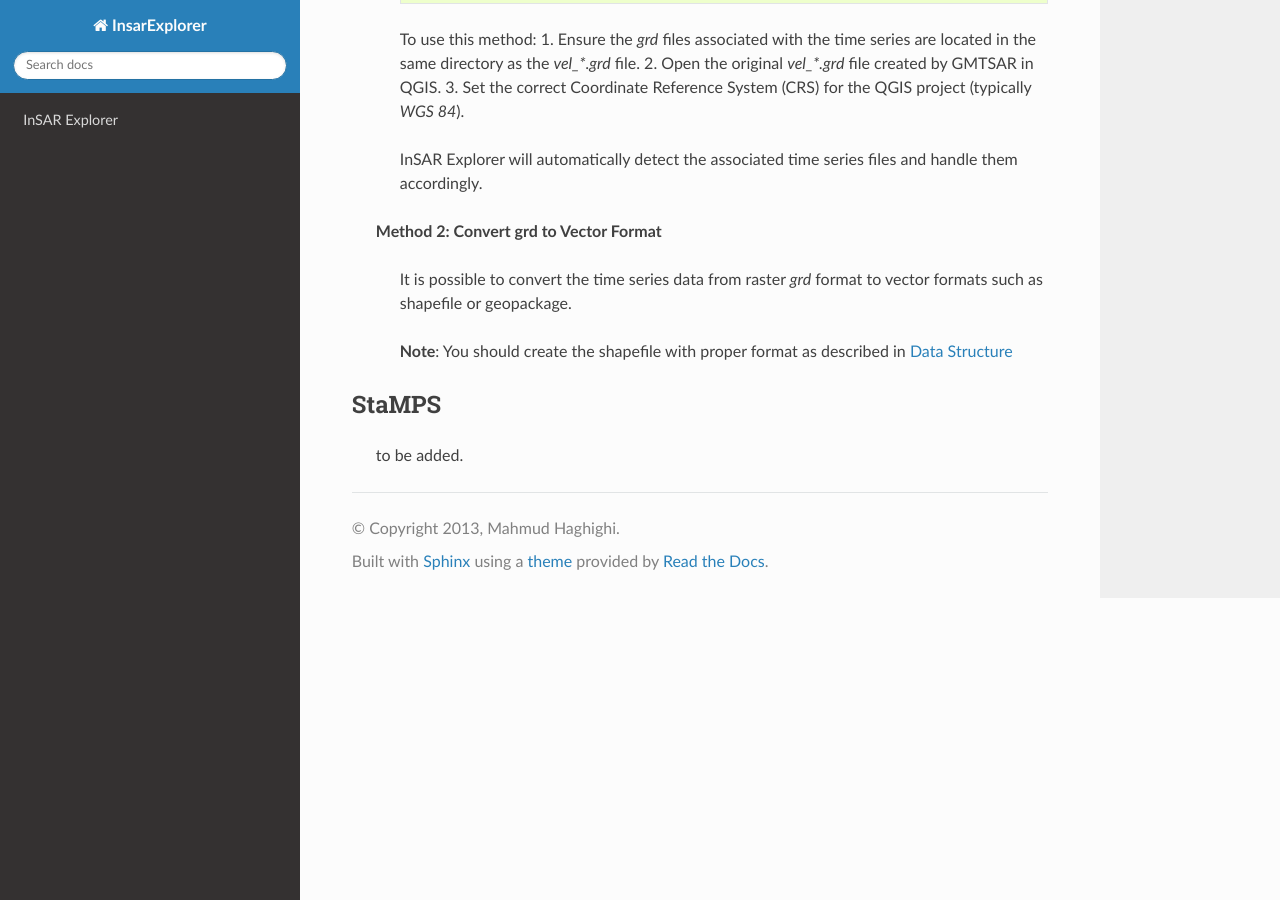
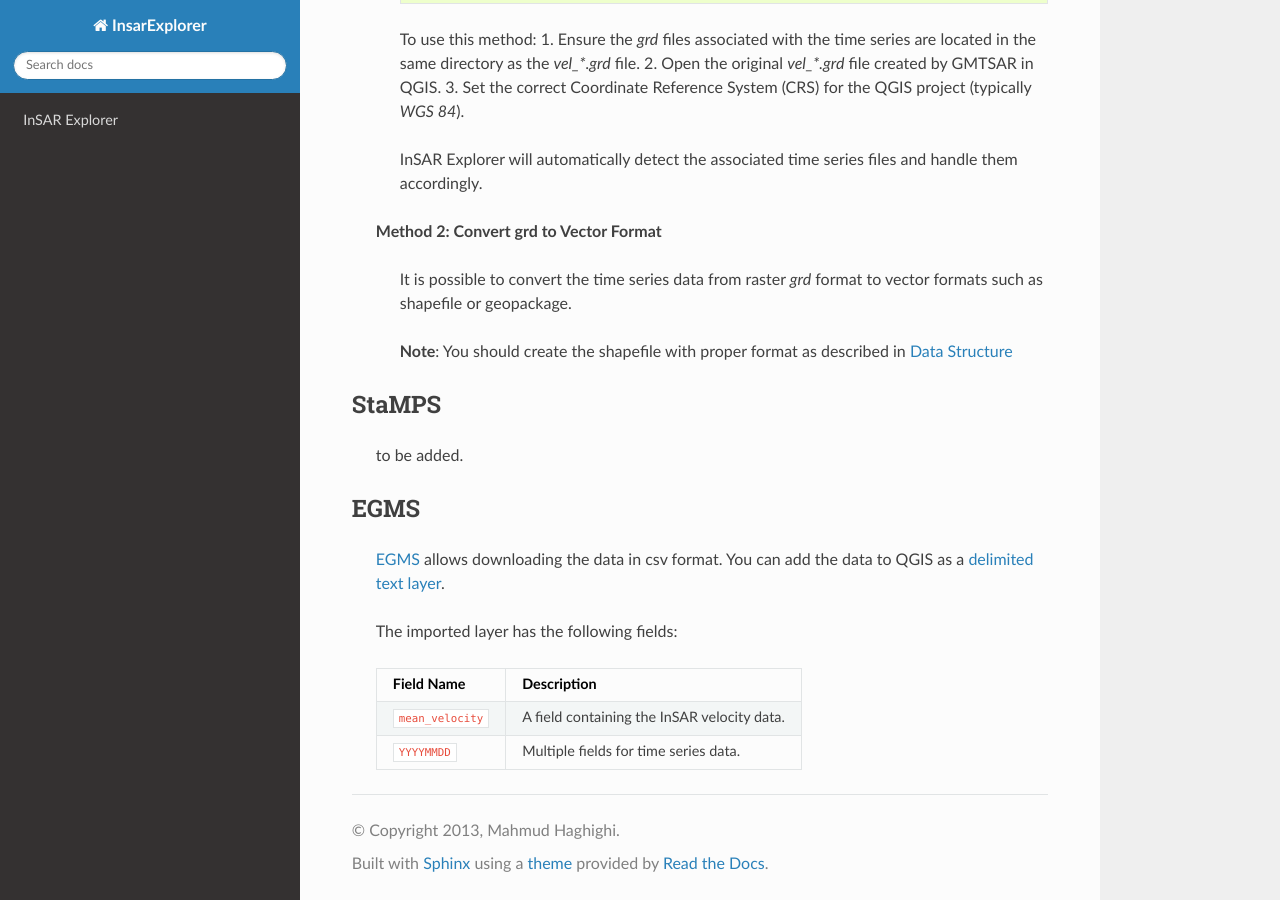
Before and after one commit to luhipi/insar-explorer, a Sphinx documentation site: the page built from help/source/data_preparation.rst, in a window 1280 px wide and 900 px high, scrolled down 1048 px. Built offline with Sphinx 7.4.7 and the Read the Docs theme 3.1.0, drawn with Linux system fonts in a browser that asks for light colours; formulas are drawn with MathJax 3.

Commit message:
update docs for EGMS support

```diff
--- a/help/source/data_preparation.rst
+++ b/help/source/data_preparation.rst
@@ -12,3 +12,5 @@ Data preparation
 .. include:: data_preparation/gmtsar.rst
 
 .. include:: data_preparation/stamps.rst
+
+.. include:: data_preparation/egms.rst
--- /dev/null
+++ b/help/source/data_preparation/egms.rst
@@ -0,0 +1,16 @@
+**EGMS**
+^^^^^^^^
+
+  `EGMS <https://egms.land.copernicus.eu/>`_ allows downloading the data in csv format. You can add the data to QGIS as a `delimited text layer <https://docs.qgis.org/3.34/en/docs/user_manual/managing_data_source/supported_data.html#delimited-text-files>`_.
+
+  The imported layer has the following fields:
+
+  .. list-table::
+    :header-rows: 1
+
+    * - Field Name
+      - Description
+    * - ``mean_velocity``
+      - A field containing the InSAR velocity data.
+    * - ``YYYYMMDD``
+      - Multiple fields for time series data.
--- a/help/source/data_structure.rst
+++ b/help/source/data_structure.rst
@@ -8,9 +8,9 @@
 
        * - Field Name
          - Description
-       * - ``velocity`` or ``VEL``
+       * - ``velocity``, ``VEL``, or ``mean_velocity``
          - A field containing the InSAR velocity data.
-       * - ``DYYYYMMDD``
+       * - ``DYYYYMMDD`` or ``YYYYMMDD``
          - Multiple fields for time series data, where ``YYYYMMDD`` is the date of the data, e.g., ``D20190101``, ``D20190201``, etc.
 
     For specific time series outputs, like from GMTSAR, InSAR Explorer supports raster format as well.
--- a/help/source/description.rst
+++ b/help/source/description.rst
@@ -8,6 +8,7 @@
     `SARvey <https://github.com/luhipi/sarvey>`_,
     `Mintpy <https://github.com/insarlab/MintPy>`_,
     `MiaplPy <https://github.com/insarlab/MiaplPy>`_
-    and `GMTSAR <https://topex.ucsd.edu/gmtsar/>`_
+    `GMTSAR <https://topex.ucsd.edu/gmtsar/>`_,
+    and `EGMS <https://egms.land.copernicus.eu/>`_
     .
     The plugin is also available on the QGIS plugins web portal at `this link <https://plugins.qgis.org/plugins/insar_explorer-dev/>`_.
```
